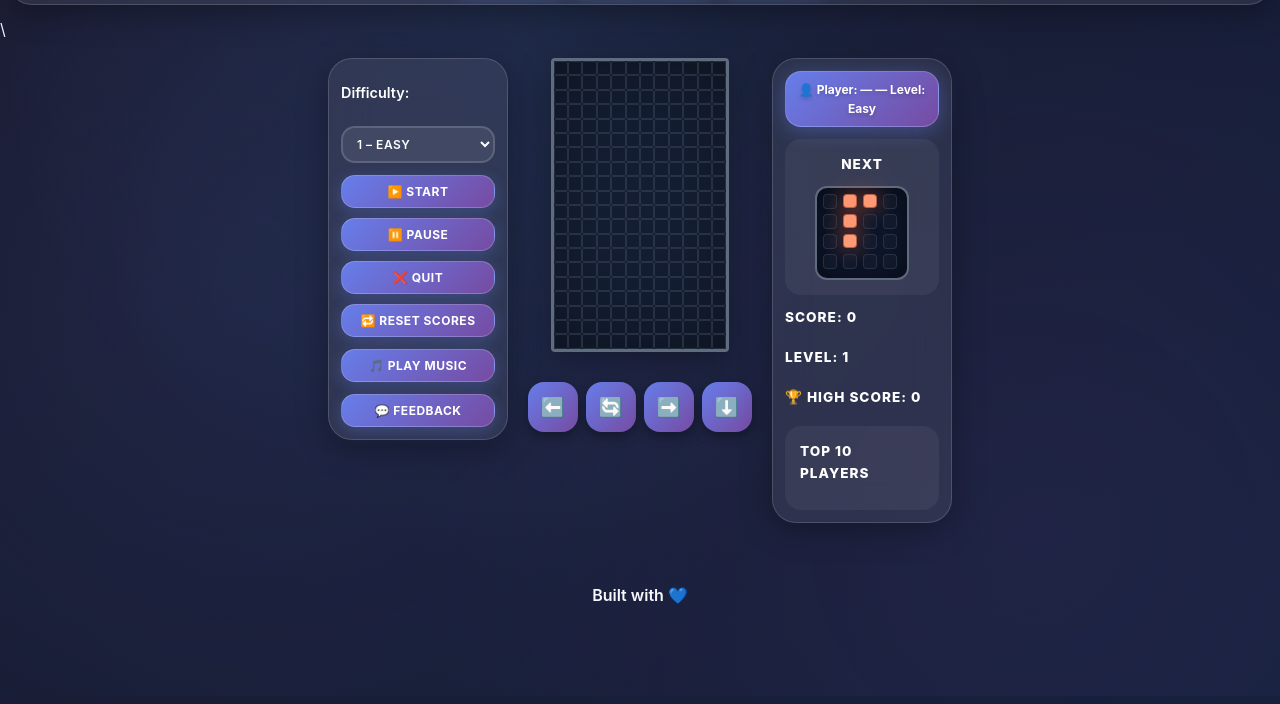
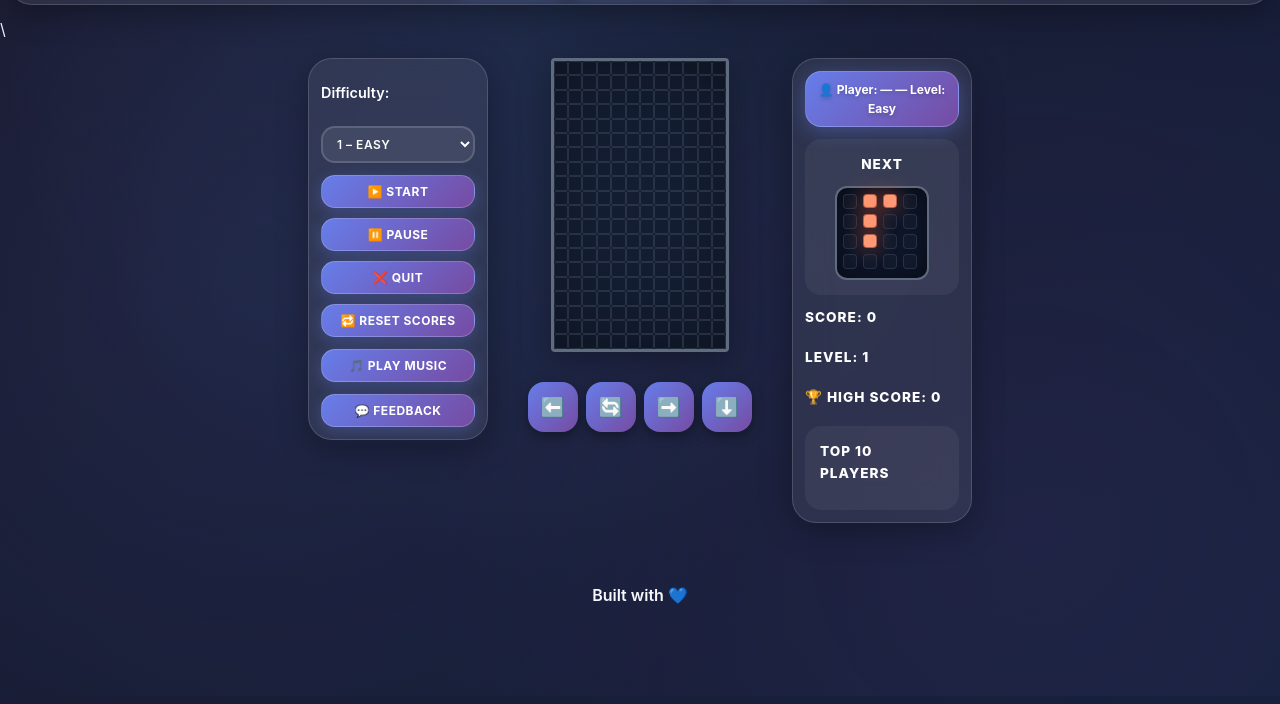
Before and after one commit to Rick7Peace/mini-project3, a plain HTML site: page index.html in a window 1280 px wide. Shown: the part 104-808 px from the top of the page. Drawn offline with Linux system fonts and the light colour scheme.

Commit message:
css gap change

```diff
--- a/assets/style.css
+++ b/assets/style.css
@@ -233,7 +233,7 @@ h1 {
   flex-direction: row;
   justify-content: center;
   align-items: flex-start;
-  gap: 60px;
+  gap: 200px;
   margin-top: 50px;
   padding: 0 25px;
   max-width: 1600px;
@@ -890,7 +890,7 @@ audio { display: none; }
     flex-direction: row !important;
     justify-content: center;
     align-items: flex-start;
-    gap: 20px;
+    gap: 40px;
     margin-top: 15px;
     padding: 0 10px;
     max-width: 100vw;
```
